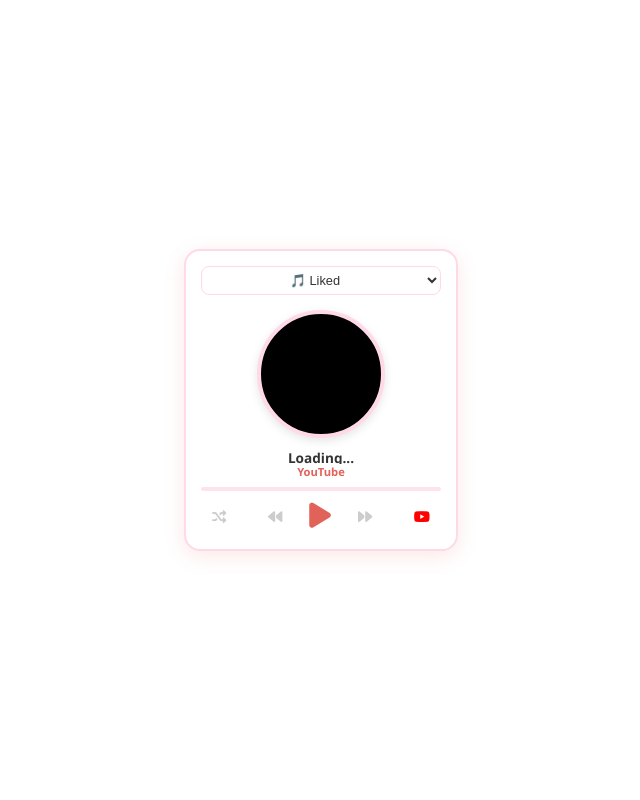
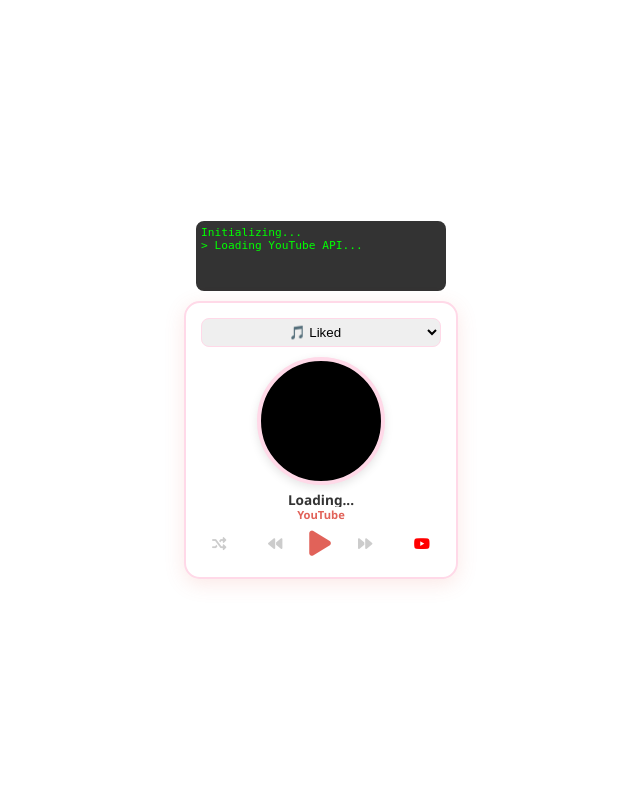
Before and after one commit to yujeonglee623/notion, a Flask app: page /playlist in a window 1280 px wide. Shown: the whole page, without its empty margins (319-959 px from the left). Run offline with Flask 3, Linux system fonts and the light colour scheme.

Commit message:
Update playlist.html

```diff
--- a/templates/playlist.html
+++ b/templates/playlist.html
@@ -3,14 +3,24 @@
 <head>
     <meta charset="UTF-8">
     <meta name="viewport" content="width=device-width, initial-scale=1.0">
-    <title>YuJeong Playlist</title>
+    <title>Debug Player</title>
     <link rel="stylesheet" href="https://cdnjs.cloudflare.com/ajax/libs/font-awesome/6.0.0/css/all.min.css">
     <style>
         body {
             margin: 0; padding: 0; height: 100vh;
-            display: flex; justify-content: center; align-items: center;
+            display: flex; flex-direction: column; justify-content: center; align-items: center;
             background: transparent;
             font-family: 'Segoe UI', sans-serif;
+        }
+
+        /* 상태 로그 창 (디버깅용) */
+        #log-box {
+            width: 240px; height: 60px;
+            background: #333; color: #0f0;
+            font-size: 0.7rem; font-family: monospace;
+            overflow-y: auto; padding: 5px;
+            margin-bottom: 10px; border-radius: 8px;
+            text-align: left;
         }
 
         .player-container {
@@ -22,63 +32,51 @@
             text-align: center;
             border: 2px solid #FFD9E8;
             position: relative;
+            z-index: 10;
         }
 
         .playlist-select {
-            width: 100%; padding: 5px; margin-bottom: 15px;
+            width: 100%; padding: 5px; margin-bottom: 10px;
             border: 1px solid #FFD9E8; border-radius: 8px;
-            background: white; color: #333; font-size: 0.8rem;
-            outline: none; cursor: pointer; text-align: center;
+            outline: none; text-align: center;
         }
 
-        /* ⭐ 여기가 핵심! 앨범 커버 대신 영상을 넣을 틀 */
+        /* 영상이 나오는 화면 */
         .video-wrapper {
             width: 120px; height: 120px;
-            border-radius: 50%; /* 동그랗게 */
-            margin: 0 auto 10px;
+            border-radius: 50%; margin: 0 auto 5px;
             position: relative;
             box-shadow: 0 3px 10px rgba(0,0,0,0.1);
             border: 4px solid #FFD9E8;
-            overflow: hidden; /* 튀어나온 영상 자르기 */
-            background: #000; /* 로딩 전엔 검은색 */
-            z-index: 10;
+            overflow: hidden;
+            background: #000;
         }
 
-        /* 유튜브 플레이어가 이 안에서 꽉 차게 */
+        /* 유튜브 플레이어 (숨기지 않음! 보여야 재생됨) */
         #yt-player {
-            width: 200%; height: 200%; /* 확대해서 가운데 맞춤 */
-            margin-left: -50%; margin-top: -50%; /* 중앙 정렬 보정 */
-            border: none;
+            width: 200%; height: 200%;
+            margin-left: -50%; margin-top: -50%;
+        }
+
+        /* 투명 클릭 막 (이걸 눌러서 재생 유도) */
+        .click-shield {
+            position: absolute; top: 0; left: 0; width: 100%; height: 100%;
+            cursor: pointer; z-index: 20;
         }
 
         h2 { margin: 5px 0 0; font-size: 0.85rem; color: #333; font-weight: bold; white-space: nowrap; overflow: hidden; text-overflow: ellipsis; height: 1.2em; }
         h3 { margin: 0 0 5px; font-size: 0.7rem; color: #E16259; }
 
-        .progress-container {
-            background: #ffe3ec; border-radius: 5px; cursor: pointer;
-            margin: 8px 0; height: 4px; width: 100%;
-        }
-        .progress {
-            background-color: #E16259; border-radius: 5px;
-            height: 100%; width: 0%; transition: width 0.1s linear;
-        }
-
         .controls { display: flex; justify-content: space-between; align-items: center; padding: 0 5px; }
-        .btn { background: none; border: none; cursor: pointer; color: #ccc; font-size: 0.9rem; transition: 0.2s; }
+        .btn { background: none; border: none; cursor: pointer; color: #ccc; font-size: 0.9rem; }
         .btn:hover { color: #E16259; }
-        .btn.active { color: #E16259; }
         .main-controls { display: flex; align-items: center; gap: 15px; }
         .btn-big { font-size: 1.8rem; color: #E16259; }
-        .btn-big:hover { transform: scale(1.1); }
-
-        /* 클릭 방지 (영상 클릭해서 유튜브로 넘어가는 거 방지) */
-        .click-shield {
-            position: absolute; top: 0; left: 0; width: 100%; height: 100%;
-            z-index: 20; cursor: pointer;
-        }
     </style>
 </head>
 <body>
+    <div id="log-box">Initializing...</div>
+
     <div class="player-container">
         <select id="playlist-dropdown" class="playlist-select"></select>
 
@@ -90,69 +88,55 @@
         <h2 id="title">Loading...</h2>
         <h3 id="artist">YouTube</h3>
 
-        <div class="progress-container" id="progress-container">
-            <div class="progress" id="progress"></div>
-        </div>
-
         <div class="controls">
-            <button class="btn" id="shuffle" title="Random"><i class="fas fa-random"></i></button>
+            <button class="btn" id="shuffle"><i class="fas fa-random"></i></button>
             <div class="main-controls">
                 <button class="btn" id="prev"><i class="fas fa-backward"></i></button>
                 <button class="btn btn-big" id="play"><i class="fas fa-play"></i></button>
                 <button class="btn" id="next"><i class="fas fa-forward"></i></button>
             </div>
-            <button class="btn" style="cursor: default; color: #FF0000;"><i class="fab fa-youtube"></i></button>
+            <button class="btn" style="cursor: default; color: red;"><i class="fab fa-youtube"></i></button>
         </div>
     </div>
 
     <script>
         const MY_PLAYLISTS = [
-            { name: "🎵 Liked", id: "PLRt0gIuMcszKrYLPxNQJUK3u0eHU6Ipla" },
+            { name: "🎵 Liked", id: "PLRt0gIuMcszKrYLPxNQJUK3u0eHU6Ipla" }
         ];
 
         let currentPlaylistId = MY_PLAYLISTS[0].id;
         let player;
-        let updateTimer;
-        let isShuffle = false;
+
+        const logBox = document.getElementById('log-box');
+        function log(msg) {
+            logBox.innerHTML += `<div>> ${msg}</div>`;
+            logBox.scrollTop = logBox.scrollHeight;
+            console.log(msg);
+        }
 
         const dropdown = document.getElementById('playlist-dropdown');
-        const playBtn = document.getElementById('play');
-        const prevBtn = document.getElementById('prev');
-        const nextBtn = document.getElementById('next');
-        const shuffleBtn = document.getElementById('shuffle');
-        const titleEl = document.getElementById('title');
-        const artistEl = document.getElementById('artist');
-        const progress = document.getElementById('progress');
-        const progressContainer = document.getElementById('progress-container');
-        const videoClickArea = document.getElementById('video-click-area');
-
-        MY_PLAYLISTS.forEach((pl) => {
+        MY_PLAYLISTS.forEach(pl => {
             const option = document.createElement('option');
-            option.value = pl.id;
-            option.text = pl.name;
-            dropdown.appendChild(option);
+            option.value = pl.id; option.text = pl.name; dropdown.appendChild(option);
         });
 
-        dropdown.addEventListener('change', (e) => {
-            currentPlaylistId = e.target.value;
-            if(player && player.loadPlaylist) {
-                player.loadPlaylist({ list: currentPlaylistId, listType: 'playlist' });
-            }
-        });
-
+        // 1. 유튜브 API 스크립트 로드
+        log("Loading YouTube API...");
         var tag = document.createElement('script');
         tag.src = "https://www.youtube.com/iframe_api";
         var firstScriptTag = document.getElementsByTagName('script')[0];
         firstScriptTag.parentNode.insertBefore(tag, firstScriptTag);
 
+        // 2. API 준비 완료 시 호출
         function onYouTubeIframeAPIReady() {
+            log("API Ready. Creating Player...");
+            try {
                 player = new YT.Player('yt-player', {
                     playerVars: {
                         'listType': 'playlist',
                         'list': currentPlaylistId,
                         'playsinline': 1,
-                    'controls': 0, // 컨트롤바 숨김
-                    'disablekb': 1,
+                        'controls': 0,
                         'origin': window.location.origin
                     },
                     events: {
@@ -161,84 +145,75 @@
                         'onError': onPlayerError
                     }
                 });
+            } catch(e) {
+                log("Error creating player: " + e.message);
+            }
+        }
+
+        function onPlayerReady(event) {
+            log("Player Ready! Status: " + event.target.getPlayerState());
+            document.getElementById('title').innerText = "Ready! Touch Circle";
+            updateTrackInfo();
+        }
+
+        function onPlayerStateChange(event) {
+            log("State Changed: " + event.data);
+            if (event.data == YT.PlayerState.PLAYING) {
+                log("Playing...");
+                document.getElementById('play').innerHTML = '<i class="fas fa-pause"></i>';
+                updateTrackInfo();
+            } else {
+                document.getElementById('play').innerHTML = '<i class="fas fa-play"></i>';
+            }
         }
 
         function onPlayerError(event) {
-            console.log("Error:", event.data);
-            setTimeout(() => { if(player && player.nextVideo) player.nextVideo(); }, 1000);
-        }
+            log("🚨 ERROR Code: " + event.data);
+            if(event.data == 150 || event.data == 101) log("퍼가기 금지된 영상입니다.");
+            else if(event.data == 100) log("영상 없음/삭제됨");
 
-        function onPlayerReady(event) {
-            player.setVolume(100);
-            setTimeout(updateTrackInfo, 1000);
-        }
-
-        function onPlayerStateChange(event) {
-            if (event.data == YT.PlayerState.PLAYING) {
-                playBtn.innerHTML = '<i class="fas fa-pause"></i>';
-                startProgressLoop();
-                updateTrackInfo();
-            } else {
-                playBtn.innerHTML = '<i class="fas fa-play"></i>';
-                stopProgressLoop();
-            }
+            // 에러 시 자동 스킵 시도
+            log("Attempting to skip...");
+            if(player && player.nextVideo) player.nextVideo();
         }
 
         function updateTrackInfo() {
             if (!player || !player.getVideoData) return;
             const data = player.getVideoData();
             if (data && data.title) {
-                titleEl.innerText = data.title;
-                artistEl.innerText = data.author;
+                document.getElementById('title').innerText = data.title;
+                document.getElementById('artist').innerText = data.author;
             }
         }
 
-        // 재생/일시정지 토글 함수
-        function togglePlay() {
-            if(!player) return;
+        // 재생 토글 (가운데 동그라미 클릭 시)
+        document.getElementById('video-click-area').addEventListener('click', () => {
+            log("Circle Clicked.");
+            if(!player) return log("Player not loaded yet");
+
             const state = player.getPlayerState();
+            log("Current State: " + state);
+
             if (state == 1) player.pauseVideo();
             else player.playVideo();
-        }
-
-        playBtn.addEventListener('click', togglePlay);
-        videoClickArea.addEventListener('click', togglePlay); // 영상 눌러도 재생/멈춤
-
-        prevBtn.addEventListener('click', () => player && player.previousVideo());
-        nextBtn.addEventListener('click', () => player && player.nextVideo());
-
-        shuffleBtn.addEventListener('click', () => {
-            if(!player) return;
-            isShuffle = !isShuffle;
-            player.setShuffle(isShuffle);
-            if(isShuffle) shuffleBtn.classList.add('active');
-            else shuffleBtn.classList.remove('active');
         });
 
-        function startProgressLoop() {
-            stopProgressLoop();
-            updateTimer = setInterval(() => {
-                if(!player || !player.getDuration) return;
-                const currentTime = player.getCurrentTime();
-                const duration = player.getDuration();
-                if(duration > 0) {
-                    const percent = (currentTime / duration) * 100;
-                    progress.style.width = `${percent}%`;
-                }
-            }, 500);
-        }
+        // 버튼 클릭
+        document.getElementById('play').addEventListener('click', () => {
+            log("Play Button Clicked.");
+            document.getElementById('video-click-area').click(); // 동그라미 클릭과 동일하게 처리
+        });
 
-        function stopProgressLoop() {
-            if(updateTimer) clearInterval(updateTimer);
-        }
+        document.getElementById('next').addEventListener('click', () => {
+            log("Next Clicked");
+            player.nextVideo();
+        });
 
-        progressContainer.addEventListener('click', (e) => {
-            if(!player) return;
-            const width = progressContainer.clientWidth;
-            const clickX = e.offsetX;
-            const duration = player.getDuration();
-            player.seekTo((clickX / width) * duration, true);
+        document.getElementById('prev').addEventListener('click', () => {
+            log("Prev Clicked");
+            player.previousVideo();
         });
+
     </script>
 </body>
 </html>
```
Lines whose indentation alone changed are shown as unchanged.
